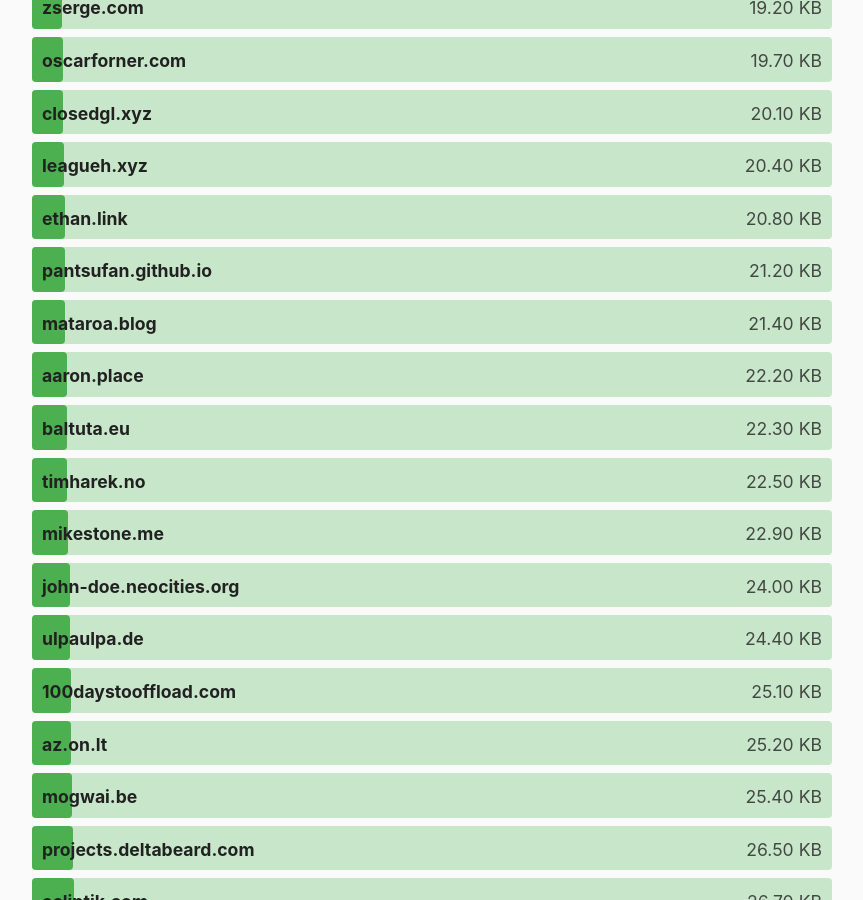
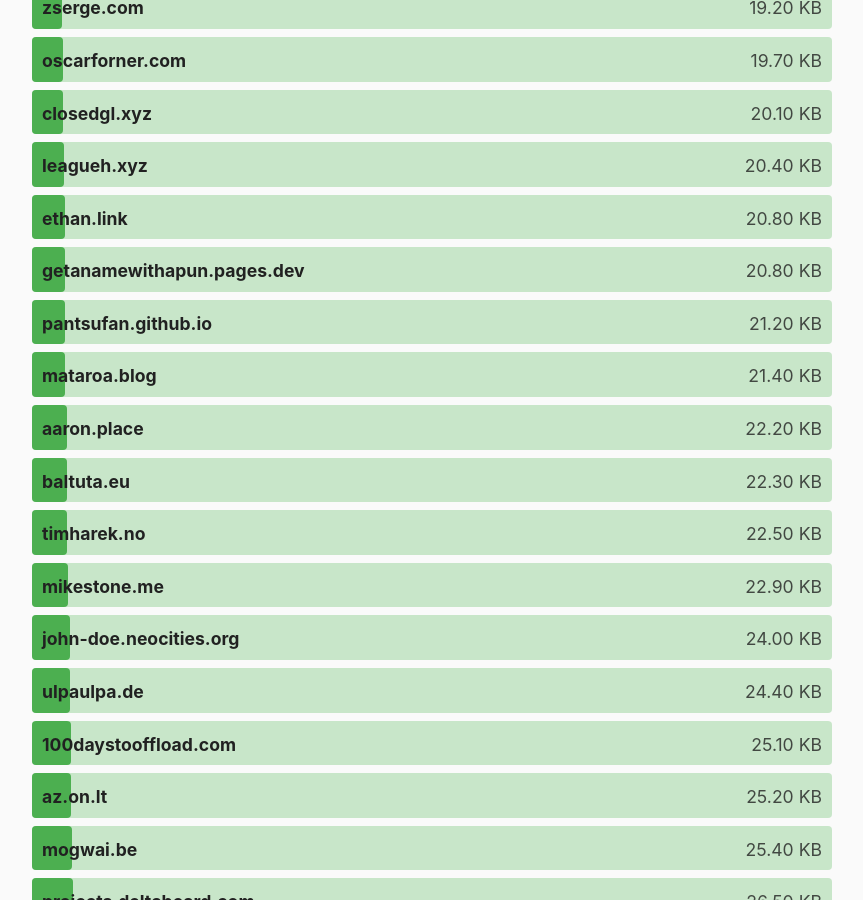
Before and after one commit to kevquirk/512kb.club, a Jekyll site: the page built from index.md, in a window 1280 px wide and 900 px high, scrolled down 5375 px. Shown: the whole window, without its empty margins (208-1071 px from the left). Built offline with Jekyll 4.4.1, drawn with Linux system fonts in a browser that asks for light colours.

Commit message:
add getanamewithapun.pages.dev

```diff
--- a/_data/sites.yml
+++ b/_data/sites.yml
@@ -563,6 +563,11 @@
   size: 220
   last_checked: 2021-08-31
 
+- domain: getanamewithapun.pages.dev
+  url: https://getanamewithapun.pages.dev
+  size: 20.8
+  last_checked: 2021-10-28
+
 - domain: goel.io
   url: http://goel.io/
   size: 58.0
```
